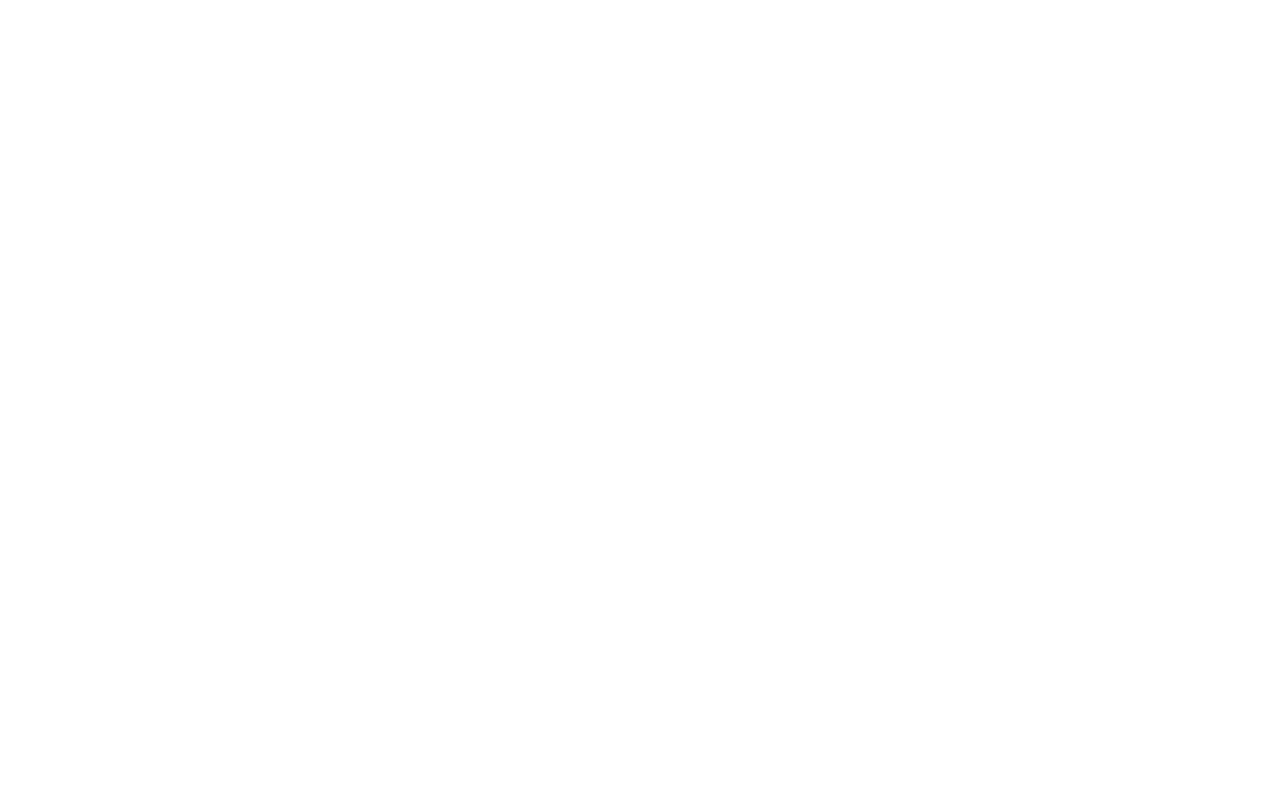
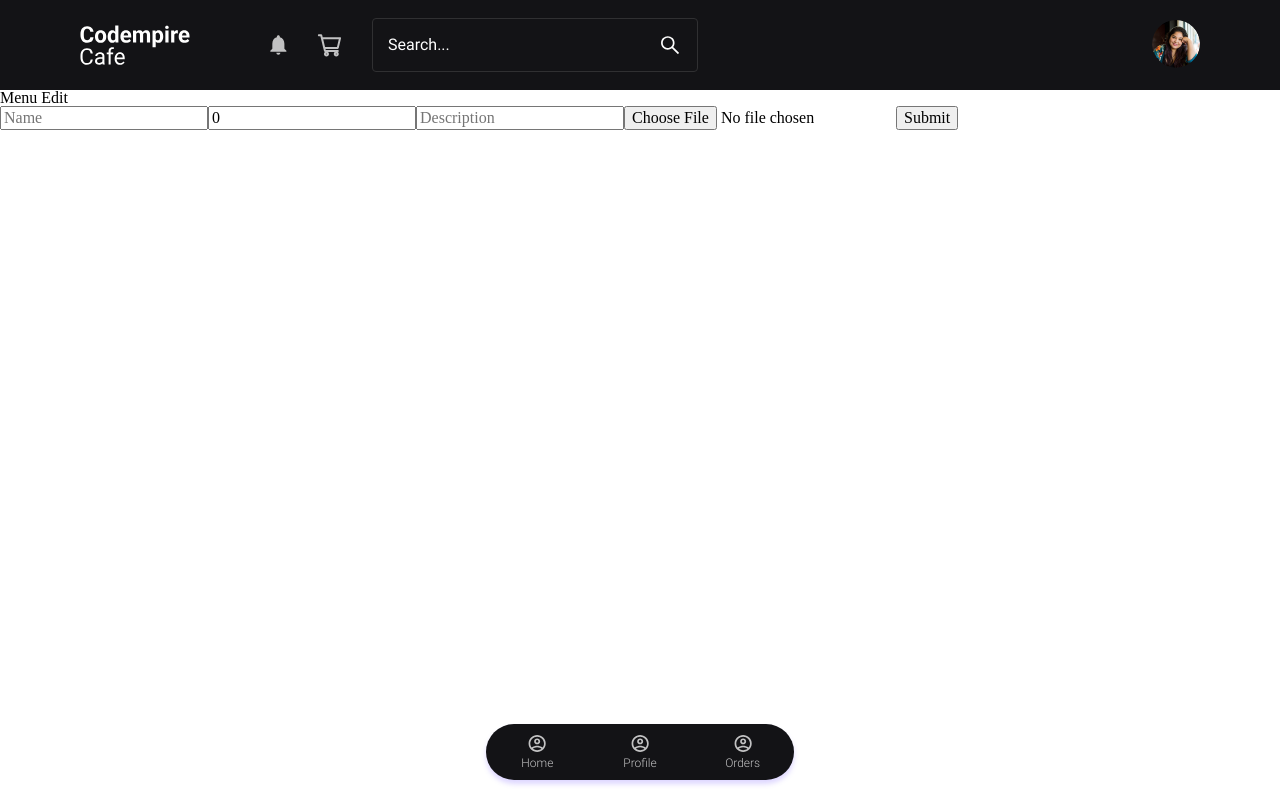
Before and after one commit to sayonara213/codempire-cafe, a React (Create React App) app in the folder cafe-main-client/: page /add in a window 1280 px wide. Before the commit this address had no page. Built offline with nearby package versions, Linux system fonts and the light colour scheme.

Commit message:
testing post request to add menu

```diff
--- a/cafe-main-client/src/components/global/router/AppRouter.tsx
+++ b/cafe-main-client/src/components/global/router/AppRouter.tsx
@@ -9,6 +9,7 @@
 import { ROUTES } from '../../../constants/routes';
 import Main from '../../main/main';
 import { Navigate } from 'react-router-dom';
+import MenuEdit from './../../menu-edit/menu-edit';
 
 const AppRouter: React.FC = () => {
   return (
@@ -16,6 +17,7 @@
       <Route element={<Layout />}>
         <Route path='/' element={<PrivateRoutes />}>
           <Route path='/' element={<Navigate to={ROUTES.menu} replace />} />
+          <Route path='/add' element={<MenuEdit />} />
         </Route>
         <Route path={ROUTES.menu} element={<Main />} />
         <Route path={ROUTES.login} element={<Auth isLogin={true} />} />
--- a/cafe-main-client/src/components/main/heading/heading.tsx
+++ b/cafe-main-client/src/components/main/heading/heading.tsx
@@ -1,12 +1,20 @@
 import React from 'react';
 import * as Styled from './heading.styled';
+import { useNavigate } from 'react-router-dom';
 
 const Heading: React.FC = () => {
+  const navigate = useNavigate();
+
+  const handleAddMenu = () => {
+    navigate('/add');
+  };
+
   return (
     <Styled.HeadingContainer>
       <Styled.HeadingButtonWrap>
         <Styled.HeadingButton>MENU</Styled.HeadingButton>
         <Styled.HeadingButton>PRODUCTS</Styled.HeadingButton>
+        <Styled.HeadingButton onClick={handleAddMenu}>ADD</Styled.HeadingButton>
       </Styled.HeadingButtonWrap>
       <Styled.HeadingSelect>
         <Styled.SelectOption hidden>SORTING BY</Styled.SelectOption>
--- /dev/null
+++ b/cafe-main-client/src/components/menu-edit/menu-edit.styled.ts
@@ -0,0 +1 @@
+import styled from 'styled-components';
--- /dev/null
+++ b/cafe-main-client/src/components/menu-edit/menu-edit.tsx
@@ -0,0 +1,75 @@
+import { useFormik } from 'formik';
+
+const MenuEdit = () => {
+  interface IMenu {
+    name: string;
+    price: number;
+    description: string;
+    image: any;
+  }
+
+  const convertImageToBase64 = (file: File): Promise<string> => {
+    return new Promise((resolve, reject) => {
+      const reader = new FileReader();
+      reader.readAsDataURL(file);
+      reader.onload = () => {
+        resolve(reader.result as string);
+      };
+      reader.onerror = (error) => {
+        reject(error);
+      };
+    });
+  };
+
+  const handleFile = (e: React.ChangeEvent<HTMLInputElement>) => {
+    formik.setFieldValue('image', e.currentTarget.files![0]);
+    console.log(e.currentTarget.files![0]);
+  };
+
+  const handleSubmit = (values: IMenu) => {
+    console.log(values);
+  };
+
+  const formik = useFormik({
+    initialValues: {
+      name: '',
+      price: 0,
+      description: '',
+      image: '',
+    },
+    onSubmit: handleSubmit,
+  });
+
+  return (
+    <div>
+      <h1>Menu Edit</h1>
+      <form onSubmit={formik.handleSubmit}>
+        <input
+          type='text'
+          placeholder='Name'
+          value={formik.values.name}
+          name={'name'}
+          onChange={formik.handleChange}
+        />
+        <input
+          type='number'
+          placeholder='Price'
+          value={formik.values.price}
+          name={'price'}
+          onChange={formik.handleChange}
+        />
+        <input
+          type='text'
+          placeholder='Description'
+          value={formik.values.description}
+          name={'description'}
+          onChange={formik.handleChange}
+        />
+        <input type='file' name={'image'} onChange={(e) => handleFile(e)} />
+        <button type='submit'>Submit</button>
+      </form>
+    </div>
+  );
+};
+
+export default MenuEdit;
--- a/cafe-main-client/src/services/storage.service.ts
+++ b/cafe-main-client/src/services/storage.service.ts
@@ -3,15 +3,15 @@
 };
 
 export const getToken = () => {
-  const user = JSON.parse(localStorage.getItem('token') || '{}');
-  return user.access_token;
+  const token = JSON.parse(localStorage.getItem('token') || '{}');
+  return token;
 };
 
-export const setToken = (user: any) => {
-  localStorage.setItem('token', JSON.stringify(user));
+export const setToken = (token: any) => {
+  localStorage.setItem('token', JSON.stringify(token));
 };
 
 export const getRole = () => {
-  const user = JSON.parse(localStorage.getItem('token') || '{}');
+  const user = JSON.parse(localStorage.getItem('user') || '{}');
   return user.role;
 };
```
